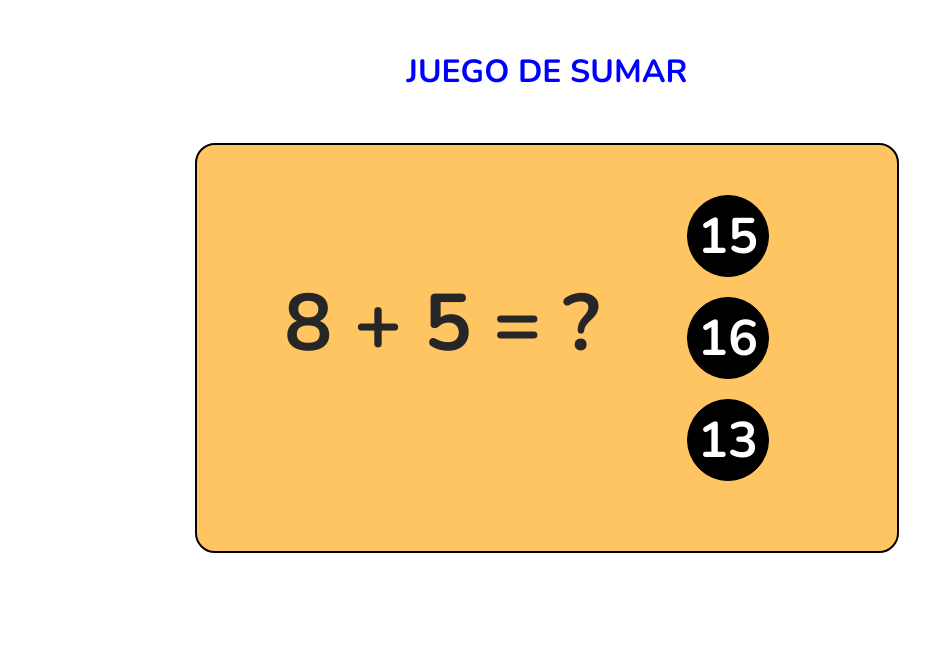
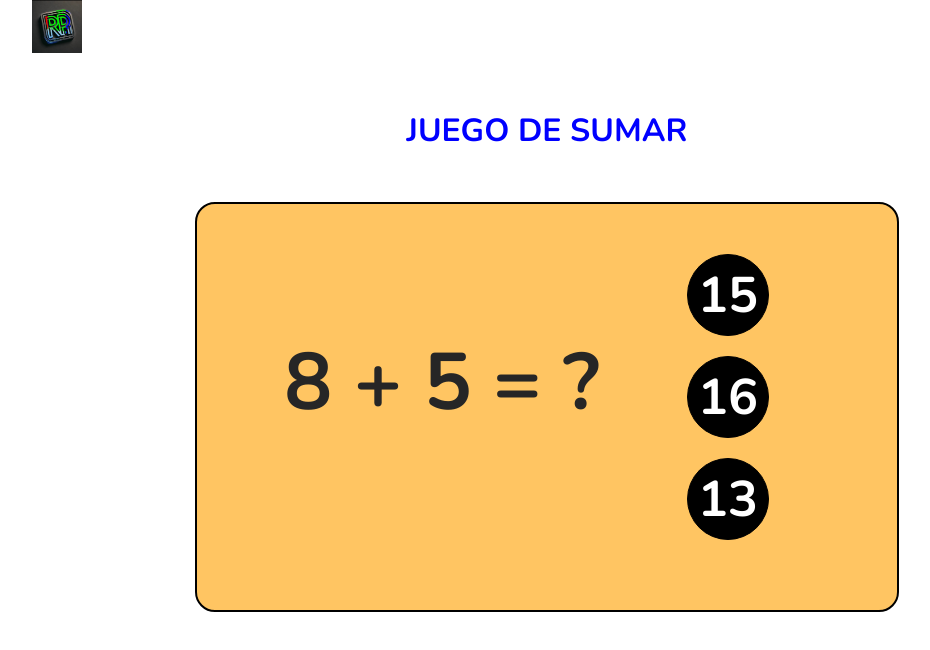
Before and after one commit to ricode-icaito/Suma-app, a plain HTML site: page index.html in a window 1280 px wide. Shown: the whole page, without its empty margins (93-1023 px from the left). Drawn offline with nearby package versions, Linux system fonts and the light colour scheme.

Commit message:
Update index.html
Agregando codigo para animacion...

```diff
--- a/index.html
+++ b/index.html
@@ -12,6 +12,9 @@
   <link rel="shortcut icon" href="img/favicon.png">
 </head>
 <body>
+	<div class="contenedor-logo">
+        <img src="img/Logo-ricodi.jpeg" alt="Logo-ricodi" class="logo-rebote">
+        </div>
 	<h1>JUEGO DE SUMAR</h1>
 	<div class="container">
 		<div class="izquierdo">
```
